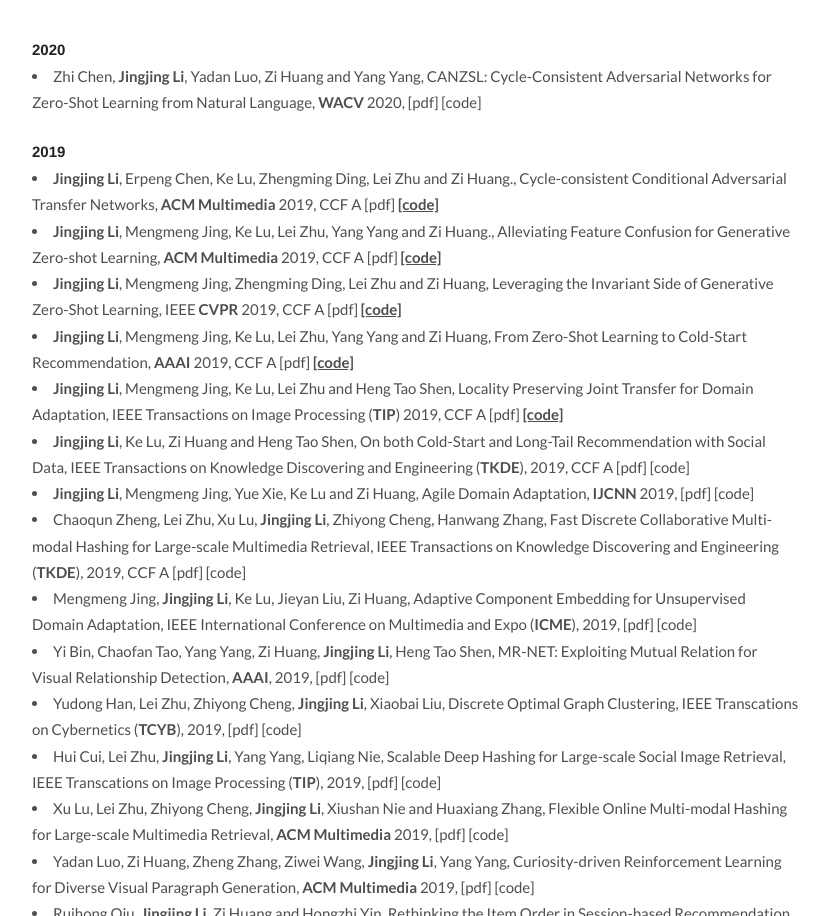
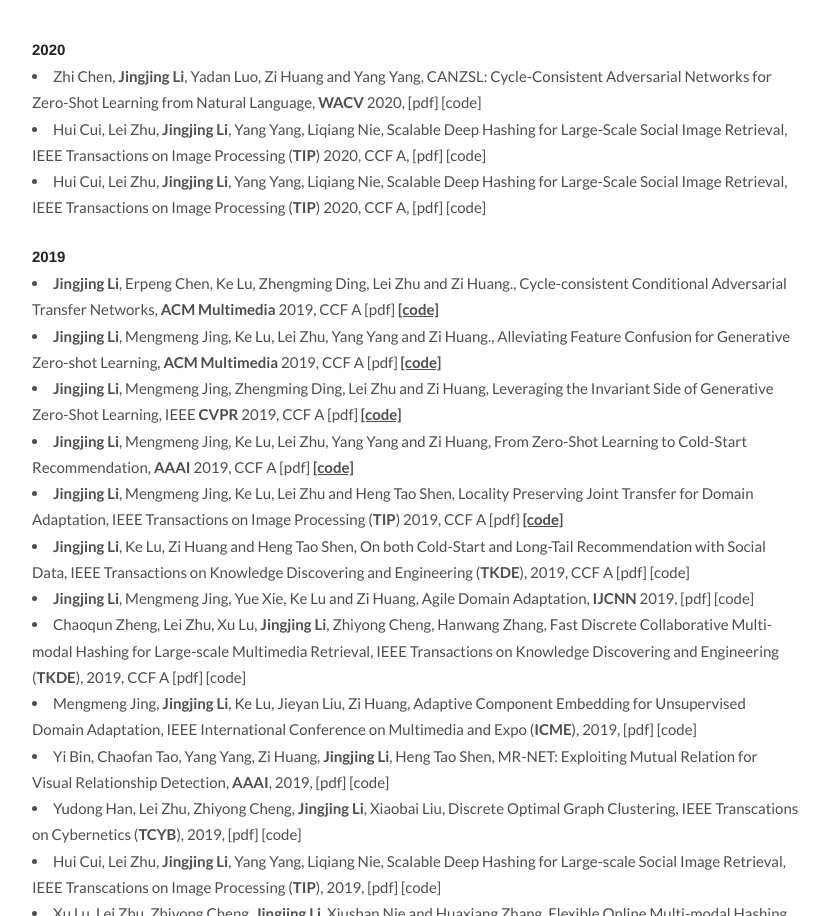
Before and after one commit to lijin118/lijin118.github.io, a plain HTML site: page index.html in a window 1280 px wide. Shown: the part 880-1796 px from the top of the page, without its empty margins (224-1053 px from the left). Drawn offline with Linux system fonts and the light colour scheme.

Commit message:
Update index.html

```diff
--- a/index.html
+++ b/index.html
@@ -86,6 +86,10 @@
 				<br><b>2020</b></br>
 
 				<li>Zhi Chen, <b>Jingjing Li</b>, Yadan Luo, Zi Huang and Yang Yang, CANZSL: Cycle-Consistent Adversarial Networks for Zero-Shot Learning from Natural Language, <b>WACV</b> 2020, [pdf] [code]</a> </li>
+
+				<li>Hui Cui, Lei Zhu, <b>Jingjing Li</b>, Yang Yang, Liqiang Nie, Scalable Deep Hashing for Large-Scale Social Image Retrieval, IEEE Transactions on Image Processing (<b>TIP</b>) 2020, CCF A, [pdf] [code]</a> </li>
+
+				<li>Hui Cui, Lei Zhu, <b>Jingjing Li</b>, Yang Yang, Liqiang Nie, Scalable Deep Hashing for Large-Scale Social Image Retrieval, IEEE Transactions on Image Processing (<b>TIP</b>) 2020, CCF A, [pdf] [code]</a> </li>
 
 
 
```
